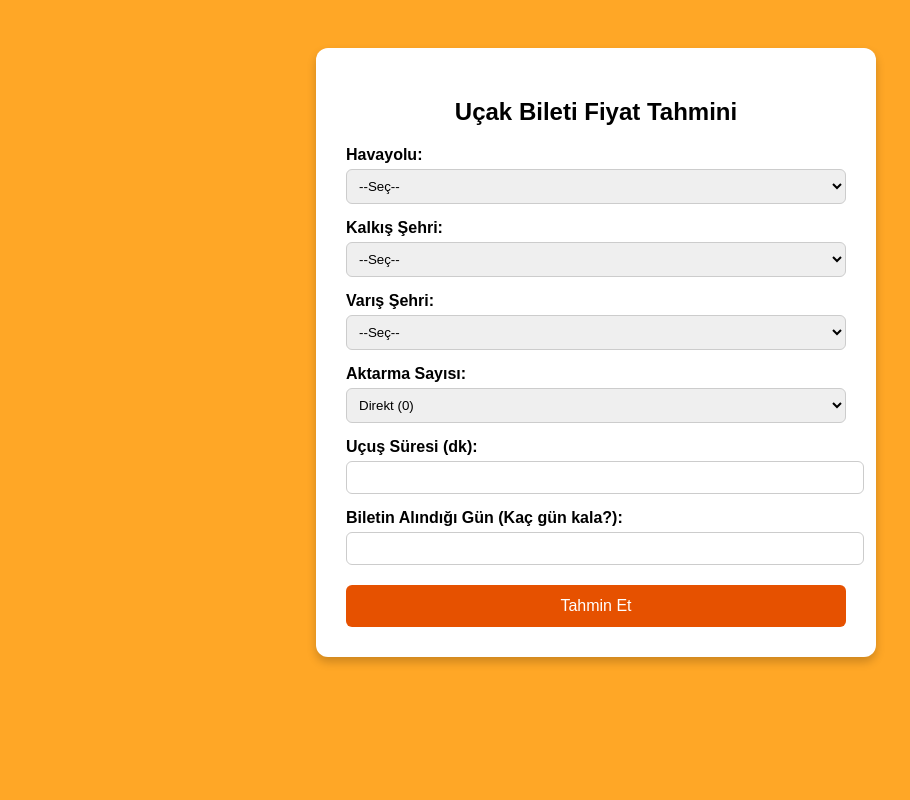
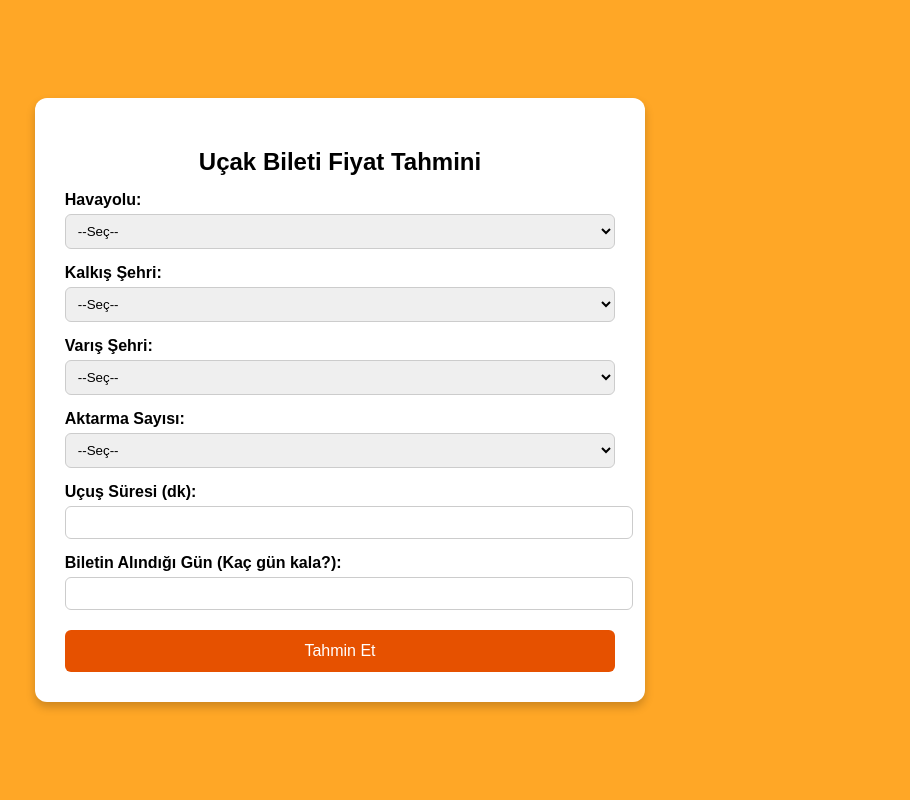
Before and after one commit to ardabaranbaytar/flight_price_api, a Flask app: page / in a window 1280 px wide. Shown: the whole page, without its empty margins (44-954 px from the left). Run offline with Flask 3, Linux system fonts and the light colour scheme; parts of the project's set-up code (start-up, migrations or seed data) failed here and were passed over.

Commit message:
Fix: form.html düzeltildi ve eklendi

```diff
--- a/templates/form.html
+++ b/templates/form.html
@@ -7,11 +7,20 @@
         body {
             background-color: #ffa726;
             font-family: Arial, sans-serif;
+            margin: 0;
+            padding: 0;
         }
 
-        .container {
+        .wrapper {
+            display: grid;
+            grid-template-columns: 60% 40%;
+            height: 100vh;
+        }
+
+        .form-container {
             display: flex;
             justify-content: center;
+            align-items: center;
             padding: 40px;
         }
 
@@ -20,11 +29,12 @@
             padding: 30px;
             border-radius: 12px;
             box-shadow: 0 5px 10px rgba(0, 0, 0, 0.2);
-            width: 500px;
+            width: 80%;
         }
 
         h2 {
             text-align: center;
+            margin-bottom: 10px;
         }
 
         label {
@@ -58,18 +68,30 @@
             background-color: #bf360c;
         }
 
-        .result-box {
-            margin-top: 25px;
-            padding: 15px;
-            background-color: #fff3e0;
-            border-left: 5px solid #e65100;
-            font-size: 18px;
+        .prediction-box {
+            display: flex;
+            justify-content: center;
+            align-items: center;
+            height: 100%;
+        }
+
+        .prediction-result {
+            background-color: white;
+            padding: 30px 40px;
+            border-radius: 12px;
+            box-shadow: 0 5px 10px rgba(0, 0, 0, 0.2);
+            font-size: 22px;
+            font-weight: bold;
+            color: #333;
+            text-align: center;
         }
     </style>
 </head>
 <body>
-    <div class="container">
-        <form action="/predict" method="post">
+    <div class="wrapper">
+        <!-- Sol tarafta form -->
+        <div class="form-container">
+            <form method="post">
                 <h2>Uçak Bileti Fiyat Tahmini</h2>
 
                 <label for="airline">Havayolu:</label>
@@ -99,6 +121,7 @@
 
                 <label for="stops">Aktarma Sayısı:</label>
                 <select name="stops" required>
+                    <option value="">--Seç--</option>
                     <option value="non_stop">Direkt (0)</option>
                     <option value="one">Tek Aktarma</option>
                     <option value="two_or_more">2+ Aktarma</option>
@@ -111,13 +134,17 @@
                 <input type="number" name="days_left" required min="0" max="365">
 
                 <button type="submit">Tahmin Et</button>
+            </form>
+        </div>
 
+        <!-- Sağ tarafta tahmin sonucu -->
+        <div class="prediction-box">
             {% if prediction %}
-            <div class="result-box">
-                📍 Tahmini Bilet Fiyatı: <strong>{{ prediction }} ₺</strong>
+            <div class="prediction-result">
+                Tahmini Fiyat: ₹ {{ prediction }}
             </div>
             {% endif %}
-        </form>
+        </div>
     </div>
 </body>
 </html>
```
Lines whose indentation alone changed are shown as unchanged.
